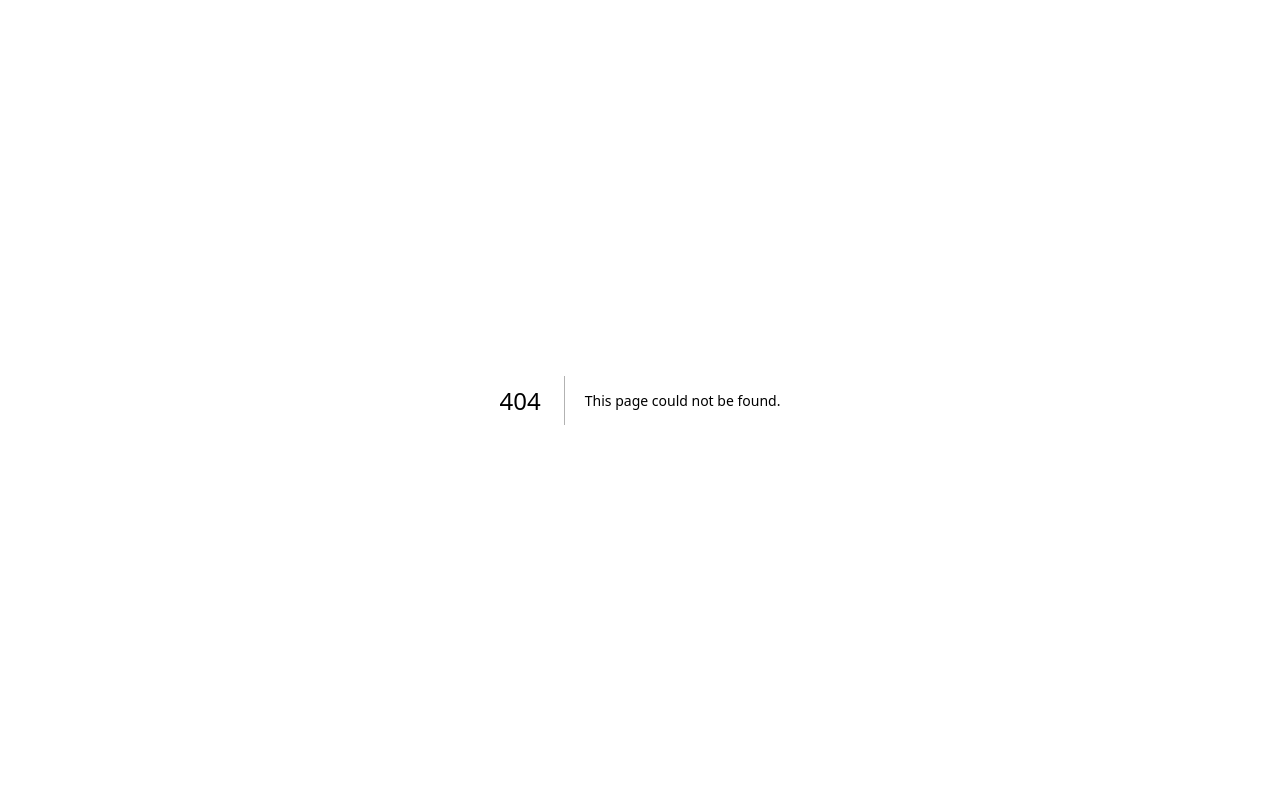
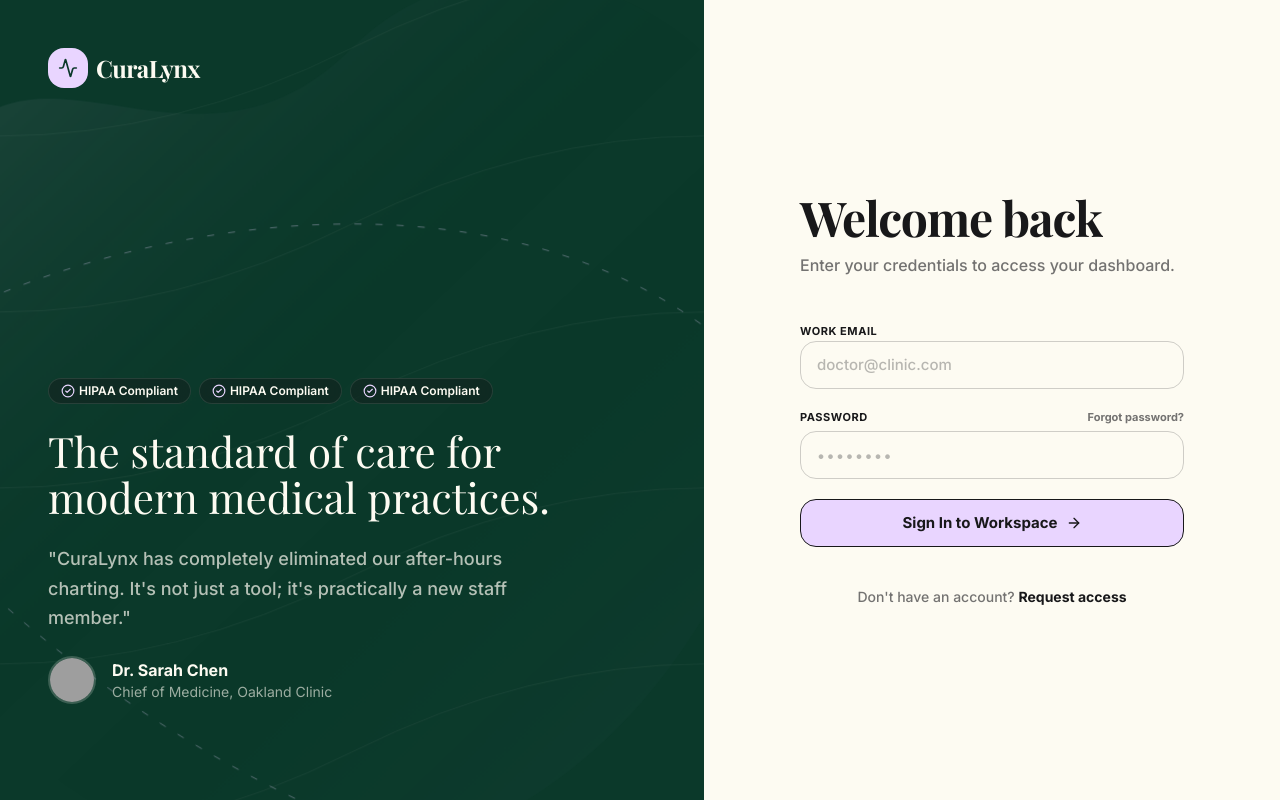
Before and after one commit to curalynx-org/curalynx, a Next.js app: page /login in a window 1280 px wide. Before the commit this address had no page. Built offline with nearby package versions, Linux system fonts and the light colour scheme; grey boxes are pictures that could not be loaded; a web font is replaced by a local one.

Commit message:
feat: implement landing page and login route for CuraLynx application

```diff
--- /dev/null
+++ b/app/login/page.tsx
@@ -0,0 +1,139 @@
+import { Activity, ArrowRight, CheckCircle2 } from "lucide-react";
+import Link from "next/link";
+
+export default function LoginPage() {
+  return (
+    <div className="flex min-h-screen w-full bg-[#FDFBF2] overflow-hidden">
+
+      {/* LEFT SIDE: Immersive Visual Area */}
+      <div className="hidden lg:flex w-[55%] bg-[#0B392A] relative flex-col justify-between p-12 overflow-hidden">
+
+        {/* Animated Abstract Mesh/Topography */}
+        <div className="absolute inset-0 pointer-events-none opacity-40">
+          <svg className="absolute w-[200%] h-[200%] -top-[50%] -left-[50%] animate-[spin_120s_linear_infinite]" viewBox="0 0 800 800" xmlns="http://www.w3.org/2000/svg">
+            <defs>
+              <linearGradient id="grad1" x1="0%" y1="0%" x2="100%" y2="100%">
+                <stop offset="0%" stopColor="#E9D5FF" stopOpacity="0.3" />
+                <stop offset="50%" stopColor="#0B392A" stopOpacity="0" />
+                <stop offset="100%" stopColor="#E9D5FF" stopOpacity="0.1" />
+              </linearGradient>
+            </defs>
+            <path fill="url(#grad1)" d="M400,200 C500,100 700,200 650,400 C600,600 450,700 300,650 C150,600 100,450 150,300 C200,150 300,300 400,200 Z" className="animate-[pulse_10s_ease-in-out_infinite_alternate]" />
+            <path fill="none" stroke="#E9D5FF" strokeWidth="0.5" strokeDasharray="4 8" d="M100,400 C200,300 600,200 700,500 C800,800 300,700 100,400 Z" className="animate-[pulse_8s_ease-in-out_infinite_alternate]" />
+
+            {/* Topographic contour lines */}
+            <g stroke="#FDFBF2" strokeWidth="0.5" fill="none" opacity="0.15">
+              <path d="M 0 200 Q 200 300 400 200 T 800 200" className="animate-[ping_15s_ease-in-out_infinite]" />
+              <path d="M 0 300 Q 200 400 400 300 T 800 300" />
+              <path d="M 0 400 Q 200 500 400 400 T 800 400" />
+              <path d="M 0 500 Q 200 600 400 500 T 800 500" />
+              <path d="M 0 600 Q 200 700 400 600 T 800 600" />
+            </g>
+          </svg>
+        </div>
+
+        {/* Branding */}
+        <Link href="/" className="flex items-center gap-2 relative z-10 w-fit group">
+          <div className="grid size-10 place-items-center bg-[#E9D5FF] text-[#0B392A] rounded-xl shadow-lg transition-transform group-hover:scale-105">
+            <Activity className="size-5" />
+          </div>
+          <span className="font-serif font-bold text-2xl tracking-tight text-[#FDFBF2]">CuraLynx</span>
+        </Link>
+
+        {/* Testimonial / Value Prop */}
+        <div className="relative z-10 max-w-lg mb-12">
+          <div className="flex gap-2 mb-6">
+            {[1, 2, 3].map((i) => (
+              <div key={i} className="flex items-center gap-1 bg-[#18181A]/40 backdrop-blur-md rounded-full px-3 py-1 border border-[#FDFBF2]/10">
+                <CheckCircle2 className="size-3.5 text-[#E9D5FF]" />
+                <span className="text-xs font-semibold text-[#FDFBF2]">HIPAA Compliant</span>
+              </div>
+            ))}
+          </div>
+          <h2 className="font-serif text-[42px] leading-[1.1] text-[#FDFBF2] mb-6">
+            The standard of care for modern medical practices.
+          </h2>
+          <p className="text-[#FDFBF2]/70 text-lg font-medium leading-relaxed">
+            "CuraLynx has completely eliminated our after-hours charting. It's not just a tool; it's practically a new staff member."
+          </p>
+          <div className="mt-6 flex items-center gap-4">
+            <img src="https://i.pravatar.cc/150?u=doc" alt="Doctor" className="size-12 rounded-full border-2 border-[#FDFBF2]/20" />
+            <div>
+              <p className="font-bold text-[#FDFBF2]">Dr. Sarah Chen</p>
+              <p className="text-sm text-[#FDFBF2]/60">Chief of Medicine, Oakland Clinic</p>
+            </div>
+          </div>
+        </div>
+      </div>
+
+      {/* RIGHT SIDE: Login Form */}
+      <div className="flex-1 flex items-center justify-center p-6 md:p-12 lg:p-24 relative z-10">
+
+        {/* Mobile Header Branding */}
+        <Link href="/" className="lg:hidden absolute top-8 left-8 flex items-center gap-2 group">
+          <div className="grid size-8 place-items-center bg-[#18181A] text-[#FDFBF2] rounded-lg">
+            <Activity className="size-4" />
+          </div>
+          <span className="font-serif font-bold text-xl tracking-tight text-[#18181A]">CuraLynx</span>
+        </Link>
+
+        <div className="w-full max-w-sm xl:max-w-md animate-in fade-in slide-in-from-bottom-8 duration-700">
+          <div className="mb-10 text-center lg:text-left">
+            <h1 className="font-serif text-4xl lg:text-5xl font-bold tracking-tight text-[#18181A] mb-3">
+              Welcome back
+            </h1>
+            <p className="text-[#18181A]/60 text-base font-medium">
+              Enter your credentials to access your dashboard.
+            </p>
+          </div>
+
+          <form className="space-y-5">
+            <div className="space-y-1.5 group">
+              <label className="text-[11px] font-bold text-[#18181A] uppercase tracking-wider group-focus-within:text-[#0B392A] transition-colors">
+                Work Email
+              </label>
+              <input
+                type="email"
+                placeholder="doctor@clinic.com"
+                className="w-full h-12 rounded-xl border border-[#18181A]/20 bg-transparent px-4 text-[15px] font-medium text-[#18181A] placeholder:text-[#18181A]/30 focus:border-[#0B392A] focus:ring-1 focus:ring-[#0B392A] outline-none transition-all"
+                required
+              />
+            </div>
+
+            <div className="space-y-1.5 group">
+              <div className="flex items-center justify-between">
+                <label className="text-[11px] font-bold text-[#18181A] uppercase tracking-wider group-focus-within:text-[#0B392A] transition-colors">
+                  Password
+                </label>
+                <Link href="#" className="text-[11px] font-bold text-[#18181A]/60 hover:text-[#18181A] transition-colors">
+                  Forgot password?
+                </Link>
+              </div>
+              <input
+                type="password"
+                placeholder="••••••••"
+                className="w-full h-12 rounded-xl border border-[#18181A]/20 bg-transparent px-4 text-[15px] font-medium text-[#18181A] placeholder:text-[#18181A]/30 focus:border-[#0B392A] focus:ring-1 focus:ring-[#0B392A] outline-none transition-all tracking-widest"
+                required
+              />
+            </div>
+
+            <Link href="/dashboard" className="w-full h-12 mt-4 bg-[#E9D5FF] border border-[#18181A] hover:bg-[#D8B4FE] text-[#18181A] rounded-xl text-[15px] font-bold transition-all hover:-translate-y-0.5 hover:shadow-md flex items-center justify-center gap-2 group shadow-sm">
+              Sign In to Workspace
+              <ArrowRight className="size-4 transition-transform group-hover:translate-x-1" />
+            </Link>
+          </form>
+
+          <div className="mt-10 text-center">
+            <p className="text-sm font-medium text-[#18181A]/60">
+              Don't have an account?{" "}
+              <Link href="#" className="font-bold text-[#18181A] hover:underline underline-offset-4 decoration-2 decoration-[#E9D5FF]">
+                Request access
+              </Link>
+            </p>
+          </div>
+        </div>
+      </div>
+
+    </div>
+  );
+}
--- a/app/page.tsx
+++ b/app/page.tsx
@@ -25,8 +25,8 @@ export default function Home() {
           </div>
 
           <div className="flex items-center gap-4 border-l border-[#18181A]/10 pl-8">
-            <Link href="/dashboard" className="text-[13px] font-bold text-[#18181A] hover:opacity-70 transition-opacity">
-              Dashboard
+            <Link href="/login" className="text-[13px] font-bold text-[#18181A] hover:opacity-70 transition-opacity">
+              Log in
             </Link>
             <Link href="/session" className="bg-[#E9D5FF] border border-[#18181A] hover:bg-[#D8B4FE] text-[#18181A] px-5 py-2 rounded-lg text-[13px] font-bold transition-colors">
               Live demo
```
